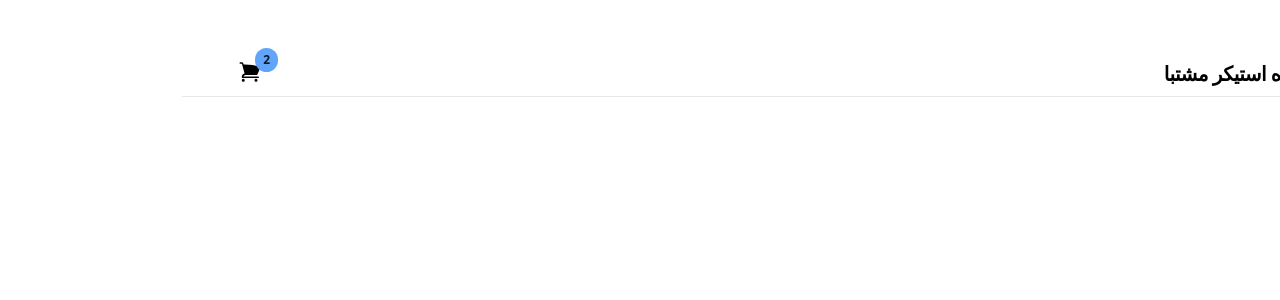
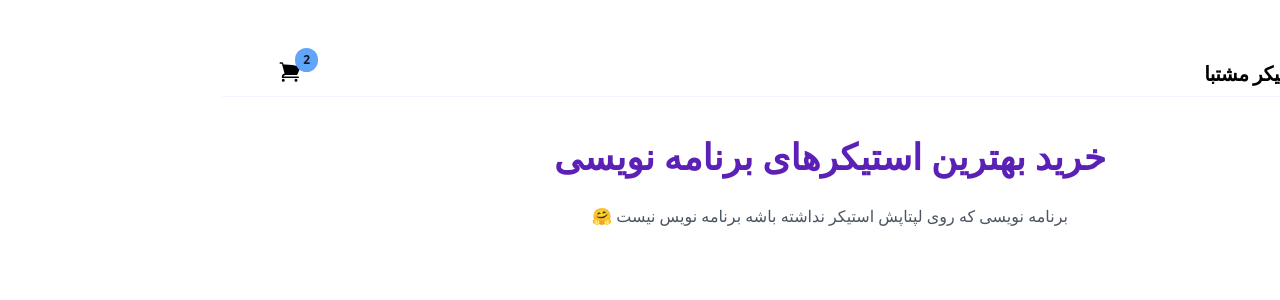
Before and after one commit to Alirezababrgir/Market, a React (Vite) app: page / in a window 1280 px wide. Shown: the top 300 px of the page. Built offline with nearby package versions, Linux system fonts and the light colour scheme; data requests are answered from the project's data file.

Commit message:
add theme for tailwind in tailwindconfig.js

```diff
--- a/src/App.jsx
+++ b/src/App.jsx
@@ -1,14 +1,10 @@
 import "./App.css";
 import { Helmet } from "react-helmet-async";
 import MainLayout from "./components/mainlayout/mainlayout";
-import Header from "./components/header";
 function App() {
   return (
     <MainLayout>
       <Helmet title="مشتبا فروشگاه استیکر"></Helmet>
-      <div className="mx-auto max-w-6xl">
-        <Header />
-      </div>
     </MainLayout>
   );
 }
--- a/src/components/header.jsx
+++ b/src/components/header.jsx
@@ -1,13 +1,17 @@
 const Header = () => {
-  return (
-    <div className="container">
-      <h1 className="loading-relaxed font-primary font-extrabold text-4xl text-center text-palette-primary mt-4 py-2 sm:py-4">
-        خرید بهترین استیکر های برنامه نویسی
-      </h1>
-      <p className="max-w-xl text-center px-2 mx-auto text-base text-gray-800">
-        برنامه نویسی که پشت لپتاپش استیکر نداشته باشه برنامه نویس نیست !
-      </p>
-    </div>
-  );
+    return (
+        <div>
+            <h1
+                className="leading-relaxed font-primary font-extrabold text-4xl text-center
+                text-palette-primary mt-4 py-2 sm:py-4"
+            >
+                خرید بهترین استیکرهای برنامه نویسی
+            </h1>
+            <p className="max-w-xl text-center px-2 mx-auto text-base text-gray-600">
+                برنامه نویسی که روی لپتاپش استیکر نداشته باشه برنامه نویس نیست
+                🤗
+            </p>
+        </div>
+    );
 };
 export default Header;
--- a/src/components/mainlayout/mainlayout.jsx
+++ b/src/components/mainlayout/mainlayout.jsx
@@ -1,9 +1,11 @@
+import Header from "../header";
 import Navbar from "../navbar";
 
 const MainLayout = ({ Children }) => {
   return (
     <div className="flex flex-col min-h-s">
       <Navbar />
+      <Header />
       <main>{Children}</main>
     </div>
   );
--- a/tailwind.config.js
+++ b/tailwind.config.js
@@ -2,7 +2,26 @@
 export default {
   content: ["./index.html", "./src/**/*.{js,ts,jsx,tsx}"],
   theme: {
-    extend: {},
+      extend: {
+          height: (theme) => ({
+              112: "28rem",
+              120: "30rem",
+          }),
+          minHeight: (theme) => ({
+              80: "20rem",
+          }),
+          colors: {
+              palette: {
+                  lighter: "#F5F3FF",
+                  light: "#DDD6FE",
+                  primary: "#5B21B6",
+                  dark: "#4C1D95",
+              },
+          },
+          fontFamily: {
+              primary: ['"tanha"'],
+          },
+      },
   },
   plugins: [],
 };
```
